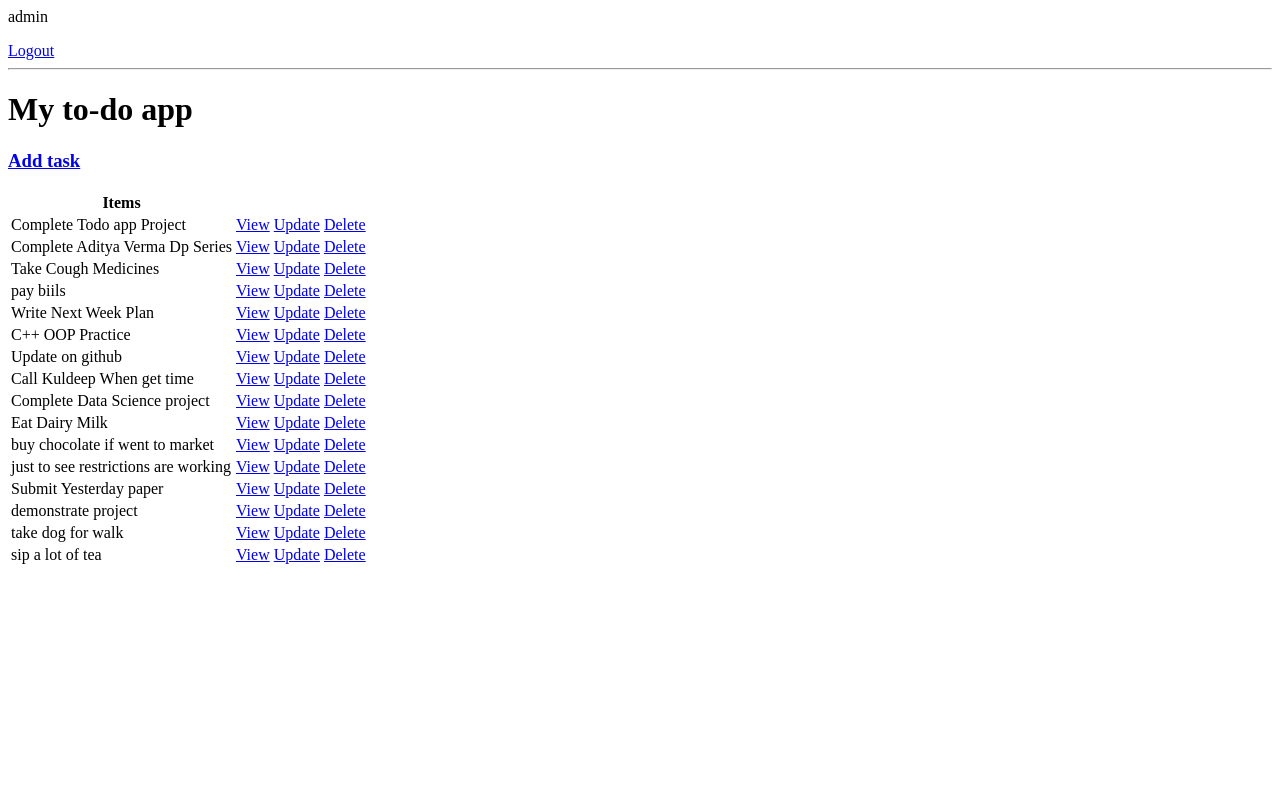
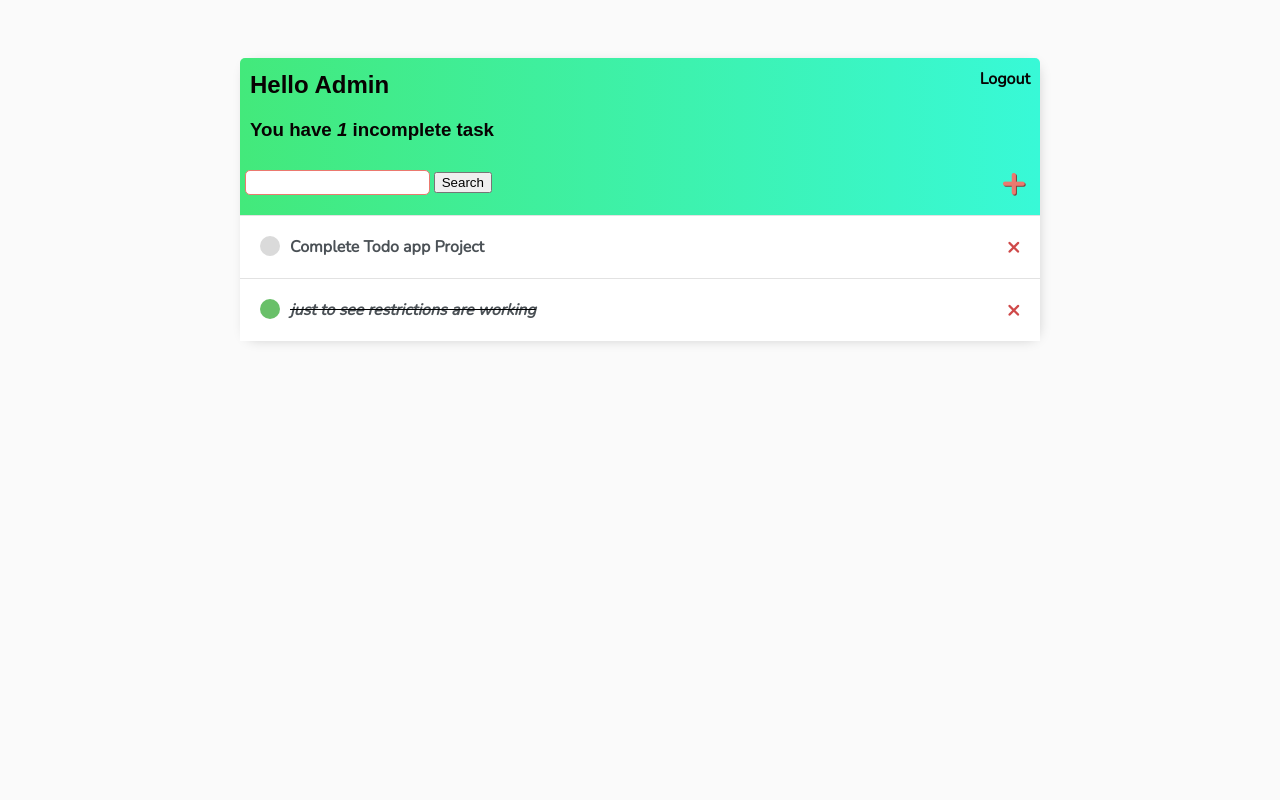
Before and after one commit to funactuator/Todoinn, a Django app: page / in a window 1280 px wide. Run offline with Django 3.2, Linux system fonts and the light colour scheme; a user stored in the database is signed in; data comes from the database, SQL or seed files in the repository; both versions use the stored data as it was after the commit.

Commit message:
added user authentication, finalised UI

```diff
--- a/TODO/settings.py
+++ b/TODO/settings.py
@@ -117,6 +117,7 @@ USE_TZ = True
 
 # Static files (CSS, JavaScript, Images)
 # https://docs.djangoproject.com/en/3.2/howto/static-files/
+LOGIN_URL = 'login'
 
 STATIC_URL = '/static/'
 
--- /dev/null
+++ b/base/templates/base/main.html
@@ -0,0 +1,127 @@
+<!DOCTYPE html>
+<html lang="en">
+  <head>
+    <meta charset="UTF-8" />
+    <meta http-equiv="X-UA-Compatible" content="IE=edge" />
+    <meta name="viewport" content="width=device-width, initial-scale=1.0" />
+    <meta name="description" content="" />
+    <link rel="preconnect" href="https://fonts.gstatic.com">
+    <link href="https://fonts.googleapis.com/css2?family=Nunito:wght@200&display=swap" rel="stylesheet">
+    <title>To do Items</title>
+
+    <style>
+        body {
+            font-family: 'Nunito', sans-serif;
+            background-color: #FAFAFA;
+            padding-top: 50px;
+        }
+        h1,h2,h3,h4,h5,h6{
+            font-family: 'Raleway', sans-serif;
+        }
+        a,p{
+            color:#010305;
+            font-weight: 900;
+        }
+        .container{
+            max-width: 800px;
+            border-radius: 14px;
+            margin:auto;
+            background-image: linear-gradient(to right, #43e97b 0%, #38f9d7 100%);
+            -webkit-box-shadow: 2px 2px 13px -4px rgba(0,0,0,0.21);
+            box-shadow: 2px 2px 13px -4px rgba(0,0,0,0.21);;
+        }
+        .header-bar{
+          display: flex;
+          justify-content: space-between;
+          color: rgb(7, 2, 2);
+          padding: 10px;
+          border-radius: 5px 5px 0 0;
+          background-image: linear-gradient(to right, #43e97b 0%, #38f9d7 100%);
+
+          }
+        .header-bar a{
+          color:rgb(8, 4, 4);
+          text-decoration: none;
+        }
+        .task-wrapper{
+          display: flex;
+          align-items: center;
+          justify-content: space-between;
+          padding:20px;
+          background-color: #fff;
+          border-top: 1px solid rgb(226, 226, 226);
+        }
+        .task-title{
+          display:flex;
+        }
+        .task-title a{
+          text-decoration: none;
+          color:#4b5156;
+          margin-left:10px;
+        }
+        .task-complete-icon{
+          height:20px;
+          width:20px;
+          background-color: rgb(105,192,105);
+          border-radius: 50%;
+        }
+        .task-incomplete-icon{
+          height:20px;
+          width:20px;
+          background-color: rgb(218,218,218);
+          border-radius: 50%;
+        }
+        .task-delete-link{
+          text-decoration: none;
+          font-weight: 900;
+          color:#cf4949;
+          font-size:22px;
+          line-height:0;
+        }
+        #search-add-task-wrapper{
+          display: flex;
+          justify-content: space-between;
+          align-items: center;
+          padding:5px;
+        }
+        #add-task-link{
+          color:#EB796F;
+          margin-right: 10px;
+          text-decoration: none;
+          font-size: 40px;
+          text-shadow: 1px 1px #81413b;
+        }
+        input[type=text],input[type=password],textarea{
+          border:1px solid #EB796F;
+          border-radius:5px;
+          padding:4px;
+          width:70%;
+        }
+        label{
+          padding-top:10px !important;
+          display:block;
+        }
+        .button{
+          border:1px solid #EB796F;
+          background-color: #FAFAFA;
+          color:#EB796F;
+          padding:10px;
+          font-size:14px;
+          border-radius:5px;
+          cursor:pointer;
+          text-decoration: none;
+        }
+        .card-body{
+          padding:40px;
+        }
+
+    </style>
+  </head>
+  <body>
+    <div class = "container">
+        {% block content %}
+
+        {% endblock  %}
+    </div>
+  </body>
+</html>
--- a/base/templates/base/tasks.html
+++ b/base/templates/base/tasks.html
@@ -1,31 +1,50 @@
+{% extends 'base/main.html' %} {% block content %}
+
+<div class="header-bar">
+  <div>
+    <h2 style="margin-top:3px">Hello {{request.user|title}}</h1>
+      <h3 style="margin: 0">
+        You have <i>{{count}}</i> incomplete task{{count|pluralize:"s"}}
+      </h3>
+  </div>
   {%if request.user.is_authenticated%}
-<p>{{request.user}}</p>
   <a href=" {% url 'logout'%}">Logout</a>
   {% else %}
   <a href="{% url 'login'%}">Login</a>
-
   {%endif%}
+</div>
 
 
+<div id="search-add-task-wrapper">
+    <form method="GET">
+      <input type="text" name="search-item" value="{{search_item}}" />
+      <input type="submit" value="Search" />
+    </form>
+    <a id = "add-task-link" href="{%url 'task-create'%}">&#43</a>
+</div>
 
-<hr>
-<h1>My to-do app</h1>
-<h3><a href="{%url 'task-create'%}">Add task</a></h3>
-<table>
-    <tr>
-        <th>Items</th>
-        <th></th>
-        <th></th>
-        <th></th>
-    </tr>
+<div class="task-items-wrapper">
   {% for task in tasks %}
-    <tr>
-        <td>{{task.title}}</td>
-        <td><a href="{%url 'task' task.id%}">View</a></td>
-        <td><a href="{%url 'task-update' task.id%}">Update</a></td>
-        <td><a href="{%url 'task-delete' task.id%}">Delete</a></td>
-    </tr>
-    {%empty%}
-        <h3>No items in the List</h3>
+  <div class="task-wrapper">
+
+    {% if task.complete %}
+    <div class="task-title">
+        <div class="task-complete-icon"></div>
+        <i><s><a href="{%url 'task-update' task.id%}"> {{task}}</a></s></i>
+    </div>
+    <a href="{%url 'task-delete' task.id%}" class="task-delete-link">&#215;</a>
+
+
+    {% else %}
+    <div class="task-title">
+        <div class="task-incomplete-icon"></div>
+        <a href="{%url 'task-update' task.id%}"> {{task}}</a>
+    </div>
+    <a href="{%url 'task-delete' task.id%}" class="task-delete-link">&#215;</a>
+    {% endif %}
+  </div>
+
   {% endfor %}
-</table>
+</div>
+
+{% endblock content%}
--- a/base/urls.py
+++ b/base/urls.py
@@ -1,9 +1,10 @@
 from django.contrib import admin
 from django.urls import path
-from base.views import TaskList , TaskDetail, TaskCreate,TaskUpdate, TaskDelete, MyLoginView
+from base.views import TaskList , TaskDetail, TaskCreate,TaskUpdate, TaskDelete, MyLoginView,Registerpage
 from django.contrib.auth.views import LogoutView
 
 urlpatterns = [
+    path('register',Registerpage.as_view(), name = 'register' ),
     path('login', MyLoginView.as_view(), name = 'login' ),
     path('logout', LogoutView.as_view(next_page = 'login'), name = 'logout'),
     path('', TaskList.as_view(), name = 'tasks'),
--- a/base/views.py
+++ b/base/views.py
@@ -1,9 +1,12 @@
-from django.shortcuts import render, HttpResponse
+from django.shortcuts import render, HttpResponse, redirect
 from django.views.generic.list import ListView
 from django.views.generic.detail import DetailView
-from django.views.generic.edit import CreateView, UpdateView, DeleteView
+from django.views.generic.edit import CreateView, UpdateView, DeleteView, FormView
 
 from django.contrib.auth.views import LoginView
+from django.contrib.auth.mixins import LoginRequiredMixin
+from django.contrib.auth.forms import UserCreationForm
+from django.contrib.auth import login
 
 from django.urls import reverse_lazy
 from base.models import Task
@@ -19,30 +22,63 @@ class MyLoginView(LoginView):
     def get_success_url(self):
         return reverse_lazy('tasks')
 
+class Registerpage(FormView):
+    template_name = 'base/register.html'
+    form_class = UserCreationForm
+    redirect_authenticated_user = True
+    success_url = reverse_lazy('tasks')
 
-class TaskList(ListView):
+    def form_valid(self, form):
+        user = form.save()
+        if user is not None:
+            login(self.request, user)
+        return super(Registerpage, self
+        ).form_valid(form)
+
+    def get(self, *args, **kwargs):
+        if self.request.user.is_authenticated:
+            return redirect('tasks')
+        return super(Registerpage,self).get(*args, **kwargs)
+
+
+class TaskList(LoginRequiredMixin, ListView):
     model = Task
     context_object_name = 'tasks'
     template_name = 'base/tasks.html'
 
-class TaskDetail(DetailView):
+    def get_context_data(self, **kwargs):
+        context = super().get_context_data(**kwargs)
+        context["tasks"] = context['tasks'].filter(user = self.request.user)
+        context['count'] = context['tasks'].filter(complete = False).count()
+        search_item = self.request.GET.get('search-item') or ''
+        if search_item:
+            context['tasks'] = context['tasks'].filter(title__startswith=search_item)
+            context['search_item'] = search_item
+        return context
+
+
+class TaskDetail(LoginRequiredMixin, DetailView):
     model = Task
     context_object_name = 'task'
     template_name = "base/task.html"
 
-class TaskCreate(CreateView):
+class TaskCreate(LoginRequiredMixin, CreateView):
     model = Task
-    fields = '__all__'
+    fields = ['title', 'description', 'complete']
     template_name = "base/task-create.html"
     success_url = reverse_lazy('tasks')
 
-class TaskUpdate(UpdateView):
+    def form_valid(self, form):
+        form.instance.user = self.request.user
+        return super(TaskCreate, self).form_valid(form)
+
+class TaskUpdate(LoginRequiredMixin, UpdateView):
     model = Task
-    fields = '__all__'
+    fields = ['title', 'description', 'complete']
     template_name = "base/task-create.html"
     success_url = reverse_lazy('tasks')
 
-class TaskDelete(DeleteView):
+class TaskDelete(LoginRequiredMixin, DeleteView):
     model = Task
     context_object_name = 'task'
     success_url = reverse_lazy('tasks')
```
Also changed, not shown: base/templates/base/login.html (+18 -5 lines), base/templates/base/register.html (added, +22 -0 lines), base/templates/base/task-create.html (+13 -7 lines), base/templates/base/task_confirm_delete.html (+11 -3 lines), db.sqlite3. Lines whose indentation alone changed are shown as unchanged.
